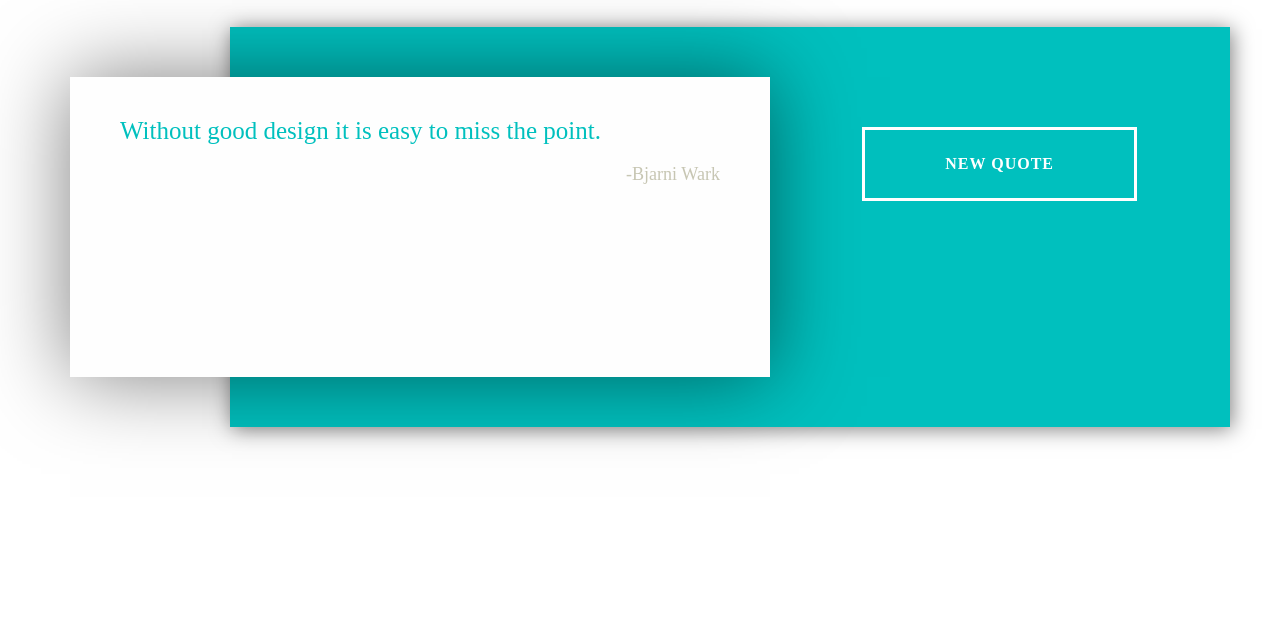
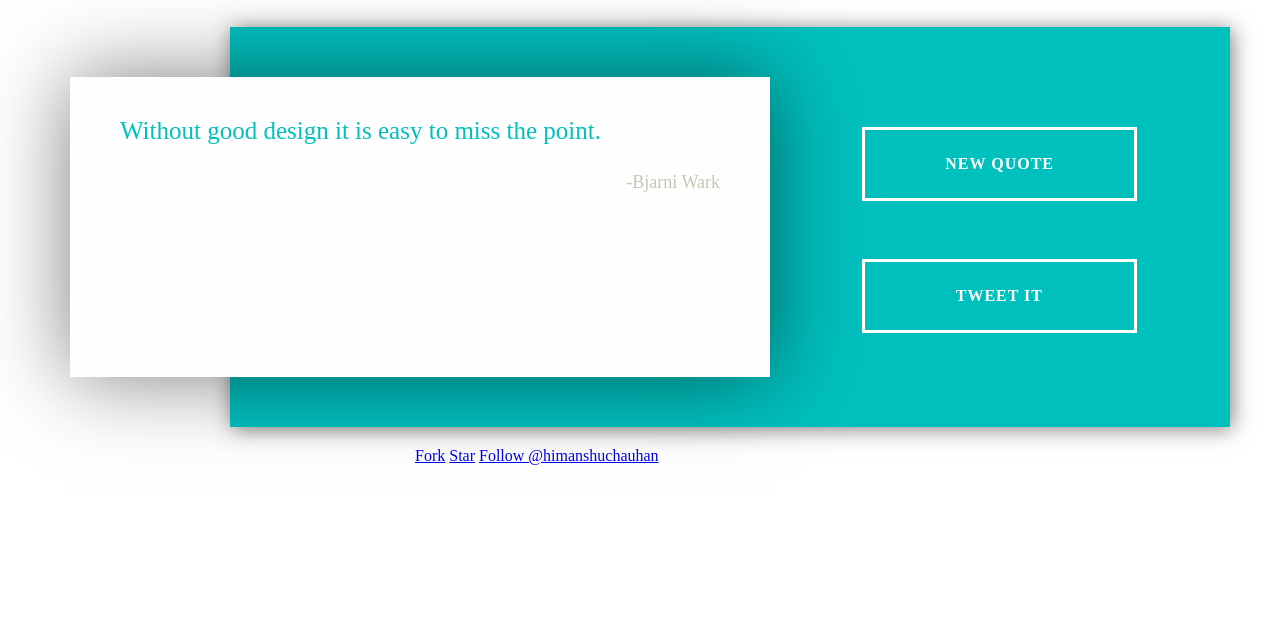
Before and after one commit to himanshuchauhan/Quotes-on-Design, a plain HTML site: page index.html in a window 1280 px wide. Shown: the part 160-800 px from the top of the page. Drawn offline with Linux system fonts and the light colour scheme.

Commit message:
v1.1
twitter share button added.

```diff
--- a/css/main.css
+++ b/css/main.css
@@ -1,8 +1,12 @@
 body {
-    height: 700px;
+    height: 95vh;
     width: 1300px;
     margin: auto;
+    font-size: 10px;
+
 }
+
+
 .blue-box {
     width: 1000px;
     height: 400px;
@@ -23,13 +27,10 @@ body {
     margin-top: 100px;
 
 }
-.overflow{
-	font-size: 5px;
-/* 	overflow: scroll; */
-}
+
 .quote {
     font-family: Helvetica-light;
-    font-size: 25px;
+    font-size: 2.5em;
     color: #00c0be;
     width: 600px;
 
@@ -43,8 +44,8 @@ body {
 h1 {
     /* Quotes On Design: */
     font-family: Athelas-Regular;
-    font-size: 110px;
-    color: #FCEF48;
+    font-size: 11em;
+    color: #49e7a9;
 
     margin-bottom: -10px;
     margin-top: 20px;
@@ -54,16 +55,16 @@ h1 {
 
 .author{
 font-family: Helvetica-Bold;
-font-size: 18.08px;
+font-size: 1.8em;
 color: #c7c6b3;
-line-height: 22px;
+line-height: 2.2em;
 text-align: right;
 margin-right: 50px;
 }
 #quote-source{
-    /* — BRIAN WEBB : */
+
 font-family: Helvetica-LightOblique;
-font-size: 16.07px;
+font-size: 1.6em;
 color: #bbcfd0;
 line-height: 22px;
 margin-left: 50px;
@@ -77,11 +78,12 @@ margin-left: 50px;
 /* General button style (reset) */
 
 .btn {
+
     z-index: 1;
     float: right;
     border: none;
     font-family: inherit;
-    font-size: inherit;
+    font-size: 1.6em;
     color: inherit;
     background: none;
     cursor: pointer;
@@ -212,3 +214,23 @@ margin-left: 50px;
     -webkit-transition: opacity 0.3s;
     transition: opacity 0.3s;
 }
+#buttons{
+float: right;
+width: 470px;
+}
+#tweet{
+    margin-top: -35px;
+    padding: 25px 91px;
+}
+footer{
+    width: 550px;
+    margin: auto;
+
+    margin-top: 470px;
+    font-size: 1.6em;
+}
+
+li{
+    display: inline;
+
+}
--- a/index.html
+++ b/index.html
@@ -2,6 +2,10 @@
 <html>
 
 <head>
+    <meta http-equiv="Content-Type" content="text/html; charset=UTF-8" />
+    <meta name="viewport" content="width=device-width, initial-scale=1" />
+    <meta name="application-name" content="Quotes on Design" />
+    <meta name="author" content="Himanshu Chauhan" />
 
     <title>Quotes On Design</title>
     <!-- stylesheets -->
@@ -22,7 +26,10 @@
 
     <div class="blue-box">
 
-        <button id="change" class="btn btn-1 pageload-link">New Quote</button>
+        <div id="buttons">
+            <button id="change" class="btn btn-1 pageload-link">New Quote</button>
+            <button id="tweet" class="btn btn-1">Tweet It</button>
+        </div>
 
 
     </div>
@@ -41,6 +48,7 @@
 
 
 
+
     <!-- pageload-overlay -->
     <div id="loader" class="pageload-overlay" data-opening="m 40,-80 190,0 -305,290 C -100,140 0,0 40,-80 z">
         <svg xmlns="http://www.w3.org/2000/svg" width="100%" height="100%" viewBox="0 0 80 60" preserveAspectRatio="none">
@@ -49,12 +57,33 @@
     </div>
     <!-- /pageload-overlay -->
 
+    <footer>
+
+        <ul>
+            <li>
+                <a class="github-button" href="https://github.com/himanshuchauhan/Quotes-on-Design/fork" data-style="mega" data-count-href="/himanshuchauhan/Quotes-on-Design/network" data-count-api="/repos/himanshuchauhan/Quotes-on-Design#forks_count" data-count-aria-label="# forks on GitHub"
+                aria-label="Fork himanshuchauhan/Quotes-on-Design on GitHub">Fork</a>
+            </li>
+
+            <li>
+                <a class="github-button" href="https://github.com/himanshuchauhan/Quotes-on-Design" data-style="mega" data-count-href="/himanshuchauhan/Quotes-on-Design/stargazers" data-count-api="/repos/himanshuchauhan/Quotes-on-Design#stargazers_count" data-count-aria-label="# stargazers on GitHub"
+                aria-label="Star himanshuchauhan/Quotes-on-Design on GitHub">Star</a>
+            </li>
+
+            <li>
+                <a class="github-button" href="https://github.com/himanshuchauhan" data-style="mega" data-count-href="/himanshuchauhan/followers" data-count-api="/users/himanshuchauhan#followers" data-count-aria-label="# followers on GitHub" aria-label="Follow @himanshuchauhan on GitHub">Follow @himanshuchauhan</a>
+            </li>
+        </ul>
+    </footer>
+
     <!-- JavaScript  -->
     <script src="js/jquery-2.2.0.js" charset="utf-8"></script>
     <script src="js/classie.js" charset="utf-8"></script>
     <script src="js/svgLoader.js" charset="utf-8"></script>
     <script src="js/main.js" charset="utf-8"></script>
 
+    <script async defer id="github-bjs" src="https://buttons.github.io/buttons.js"></script>
+
 
 
 </body>
--- a/js/main.js
+++ b/js/main.js
@@ -3,9 +3,10 @@ $('#change').on('click', function(e) {
     e.preventDefault();
     $.ajax({
         url: 'http://quotesondesign.com/wp-json/posts?filter[orderby]=rand&filter[posts_per_page]=1',
-        timeout:2000,
+        timeout: 3000,
         success: function(data) {
             var post = data.shift(); // The data is an array of posts. Grab the first one.
+
             //add the quote to the page.
             $('.author').html("-" + post.title);
             $('.quote').html(post.content);
@@ -32,12 +33,16 @@ $('#change').on('click', function(e) {
                 $('#quote-source').hide();
             };
 
+            // to set the content for the tweet.
+            quote = $(".quote").text();
+            author = $(".author").text();
+
         },
         error: function(data) {
             $('.quote').html("You Got an ERROR. Hit that Awesome Button Again.");
             $('.author').html("-Himanshu Chauhan");
         },
-        cache:false,
+        cache: false,
 
 
     });
@@ -67,3 +72,12 @@ $('#change').on('click', function(e) {
 
     init();
 })();
+
+// tweet Button
+$(document).ready(function() {
+    $("#tweet").on("click", function() {
+        var myUrl = "https://twitter.com/intent/tweet?text=" + quote + " " + author + ".  " + "from @himanshuholik";
+        window.open(myUrl, 'twitter');
+        return false;
+    });
+});
```
